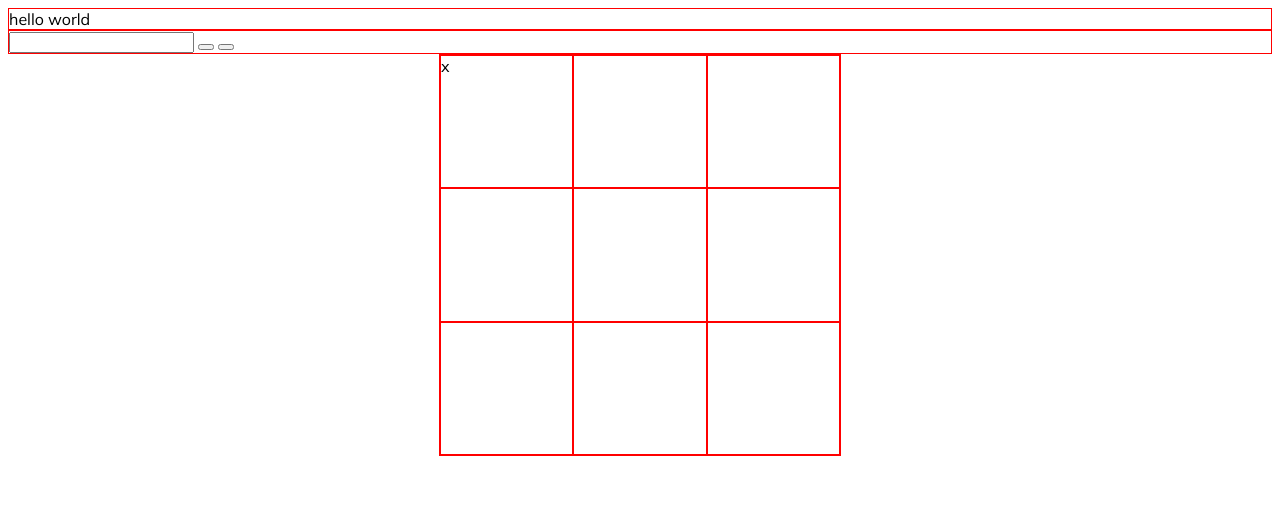
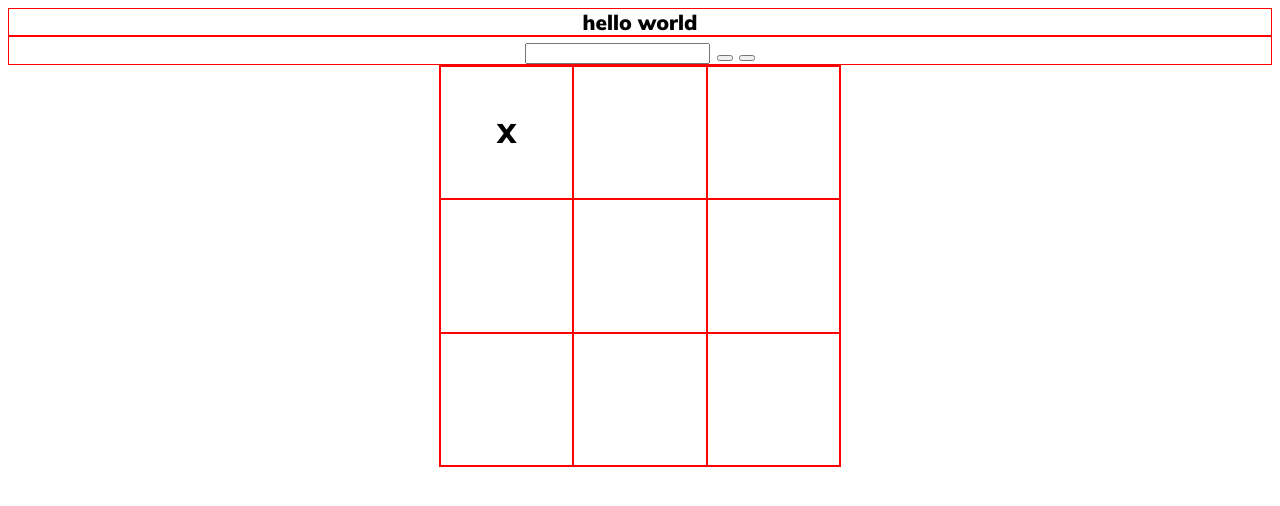
Before and after one commit to ambrosiasteraceae/javascript-course, a plain HTML site: page docs/index.html in a window 1280 px wide. Both pictures are taken after a click on the element 506 px from the left and 121 px from the top of the page. Drawn offline with Linux system fonts and the light colour scheme.

Commit message:
Fix transpose error

```diff
--- a/docs/src/styles.css
+++ b/docs/src/styles.css
@@ -23,4 +23,24 @@ body
 
 div{
   border: 1px solid red;
+  vertical-align: center;
+  text-align: center;
+  display: flex;
+  flex-direction: column;
+  justify-content: center;
+  font-weight: 900;
+  font-size: 1.3em;
+  /* display: grid; */
+/* place-items: center; */
+  /* display: flex; */
+  /* margin:0 auto; */
+  /* flex-direction: column; */
+  /* justify-content: center;
+  text-align: center; */
+  /* align-content: center; */
+  /* align-items: center; */
 }
+
+.cell:hover{
+  background-color: aqua;
+}
--- a/docs/src/tictactoe.js
+++ b/docs/src/tictactoe.js
@@ -1,20 +1,20 @@
-function GameBoard ( )
+function Board ( )
 {
     /// Overall two cents, I think I overcomplicated this by a factor of 2, with the cell functions not returning a bloody property.
 
     const gridSize = 3;
-    const board = [ ];
+    const board = [];
 
     for (let i = 0; i < gridSize ; i++)
     {
-        board[i] = [ ];
+        board[i] = [];
         for (let j = 0; j<gridSize; j++)
             board[i].push(Cell( ));
     }
 
-    const getBoard = ( ) => {return board};
+    const getBoard = ( ) => board;
 
-    const getState = ( ) => { return board.map((cells) => cells.map((cell) => cell.getValue()))};
+    const getState = ( ) => board.map((cells) => cells.map((cell) => cell.getValue()));
 
     const addToken = (player,i,j) => {
         if (isValidMove(i,j))
@@ -67,7 +67,7 @@ function GameBoard ( )
 
         //check minor diag
         const minor = board
-                    .reverse()
+                    .toReversed()
                     .map((row,i)=>{
                         return row.filter((col, j) => {
                             return i == j}
@@ -93,7 +93,7 @@ function GameBoard ( )
     return {getBoard, getState, addToken, isValidMove, check, noRemainingMoves};
 
     function  transpose( ) {
-        return board[0].map((col, i) => board.map(row => row[i]));
+        return board[0].map((col, i) => getBoard().map(row => row[i]));
     }
 
 }
@@ -135,45 +135,28 @@ function GameLogic (p1, p2)
     // let firstPlayer = flip? p2: p1
     // let turn = true;
     //Assume for now that player 1 goes first
-    game = GameBoard();
-    // const validMoves =
+    board = Board();
+
     const print =  () => console.table(board);
 
     const getActivePlayer = () => {return turn? p1 : p2}
 
     function playRound (i,j)
     {
-        // while (noRemainingMoves)
+
+        board.addToken( getActivePlayer(), i, j);
+        turn =!turn;
+
+        return board.check(p1,p2);
+    }
 
 
+    return {playRound, print, board, getActivePlayer}
 
-        game.addToken( getActivePlayer(), i, j);
-        turn =!turn;
-        // board = game.getState();
-        // console.log(game.getState());
-        return game.check(p1,p2);
-    }
 
-    // function playGame(i,j)
-    // {
-    //     // while(game.check()==0)
-    //     //     playRound(i,j)
-    //     // return game.check();
-    // }
-
-    // console.log()
-    return {playRound, print, game, getActivePlayer}
-
-    // let nextPlayer = !
-    // lets us choose who goes first?
-    //handles player creation
-    //gives us the board state?
-    // lets us play the next round
-    // assignns player turnn
-    // return { }
 }
 
-function gameState(tictac) {
+function gameState(game) {
     const main = document.querySelector(".main");
     let gridSize = 3;
     for (let i = 0; i<gridSize; i++)
@@ -189,22 +172,42 @@ function gameState(tictac) {
     cellNodes.forEach((cell)=>{
     cell.addEventListener("click", (e) => {
         let data = cell.datakey;
-        console.log(data);
-        cell.textContent = tictac.getActivePlayer().getToken();
-        console.log("Pl-ayer:",tictac.getActivePlayer().getName());
 
-        console.log(tictac.playRound(data[0],data[1]));
-        console.table(tictac.game.getState())
+        if(game.board.check(p1,p2)==0)
+        {
+            if(game.board.isValidMove(data[0], data[1]))
+                {
+                   cell.textContent = game.getActivePlayer().getToken();
+
+                   result = game.playRound(data[0],data[1]);
+
+                   console.log(result)
+
+                }
+        }
+        else
+            console.log(game.playRound(data[0],data[1]));
+
+        // console.log(result)
+
+
+
+        // console.log("Pl-ayer:",tictac.getActivePlayer().getName());
+        // console.log();
+        // console.table(tictac.board.getState());
+
         })
     })
     }
 
 
+//22
 
 
 
-p1 = Player("one", "x");
-p2 = Player("two", "y");
+
+p1 = Player("Vasile", "X");
+p2 = Player("Ambrozie", "O");
 tictac = GameLogic(p1, p2);
 gameState(tictac);
 // tictac
```
